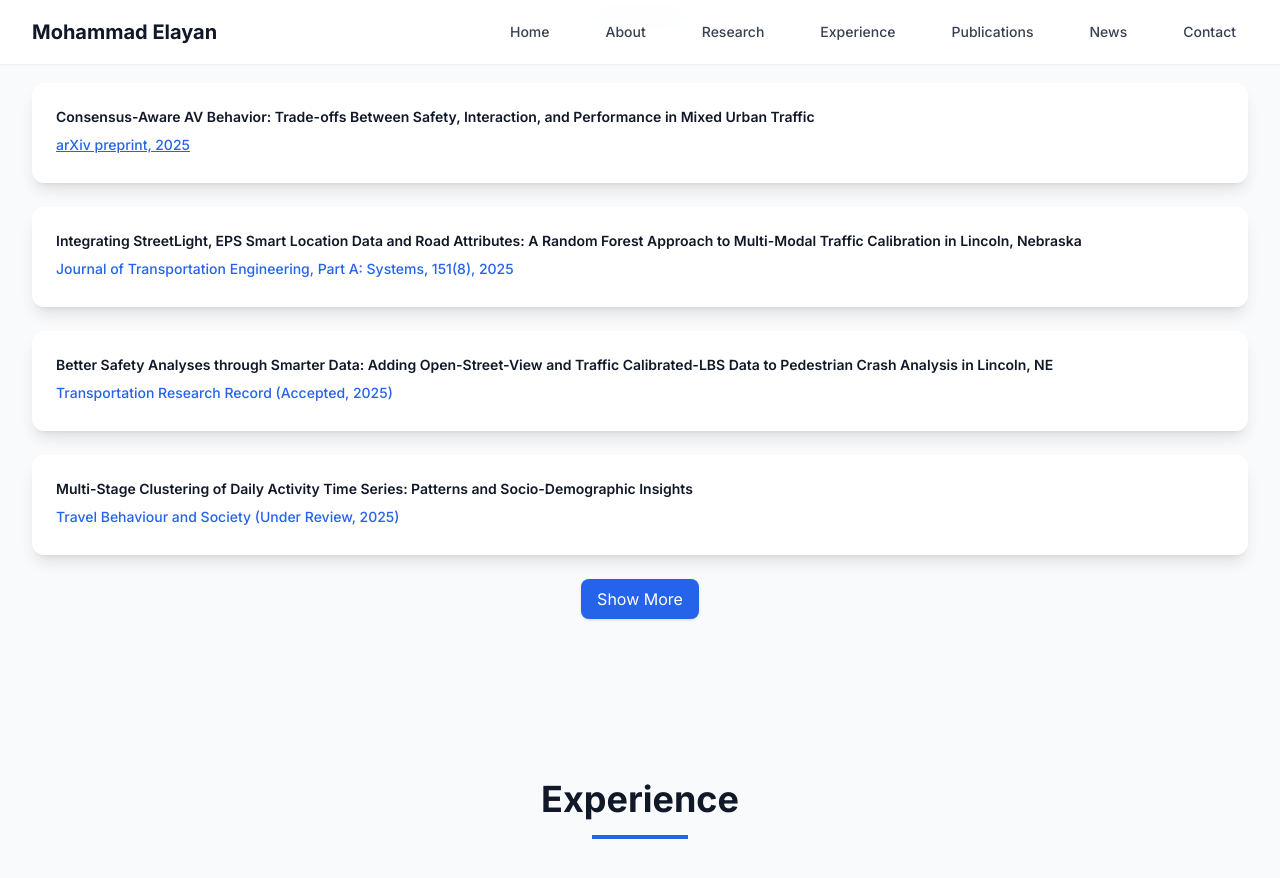
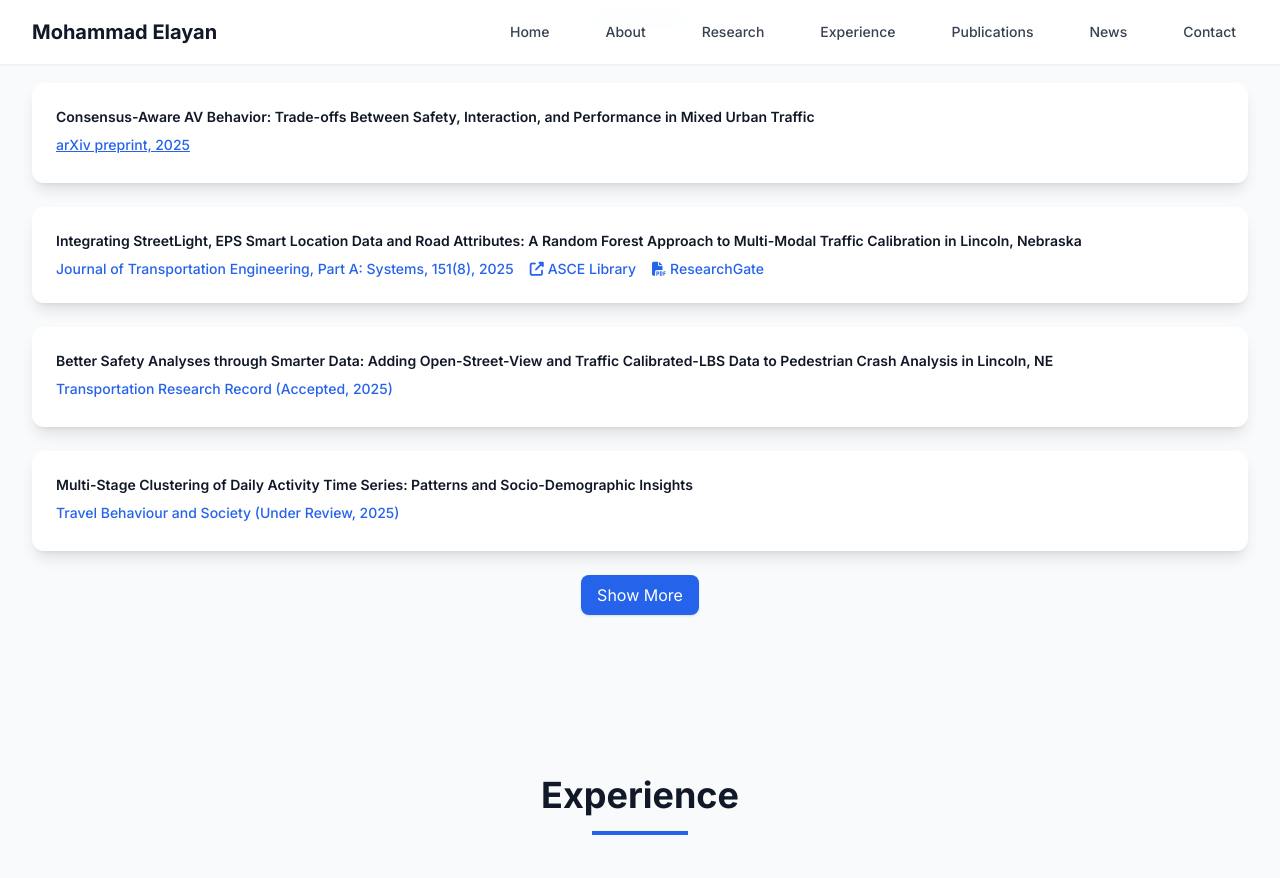
Before and after one commit to mselayan/mselayan.github.io, a Jekyll site: the page index.html, which Jekyll copies as it is, in a window 1280 px wide and 900 px high, scrolled down 4302 px. Shown: the top 878 px of the window. Built offline with Jekyll 4.4.1, drawn with Linux system fonts in a browser that asks for light colours; nearby versions of some CDN libraries.

Commit message:
Update index.html

```diff
--- a/index.html
+++ b/index.html
@@ -370,9 +370,28 @@
 
           <!-- Journal Paper -->
           <div class="bg-white p-6 rounded-xl shadow-lg card-hover">
-            <h3 class="text-sm font-semibold text-gray-900 mb-2">Integrating StreetLight, EPS Smart Location Data and Road Attributes: A Random Forest Approach to Multi-Modal Traffic Calibration in Lincoln, Nebraska</h3>
-            <p class="text-blue-600 font-medium text-sm mb-1">Journal of Transportation Engineering, Part A: Systems, 151(8), 2025</p>
+            <h3 class="text-sm font-semibold text-gray-900 mb-2">
+              Integrating StreetLight, EPS Smart Location Data and Road Attributes:
+              A Random Forest Approach to Multi-Modal Traffic Calibration in Lincoln, Nebraska
+            </h3>
+
+            <div class="flex flex-wrap items-center gap-4">
+              <p class="text-blue-600 font-medium text-sm mb-0">
+                Journal of Transportation Engineering, Part A: Systems, 151(8), 2025
+              </p>
+              <a href="https://ascelibrary.org/doi/10.1061/JTEPBS.TEENG-8949" target="_blank"
+                 class="inline-flex items-center text-blue-600 hover:text-blue-800 font-medium text-sm">
+                <i class="fas fa-external-link-alt mr-1"></i>
+                ASCE Library
+              </a>
+              <a href="https://www.researchgate.net/publication/390051928_Integrating_StreetLight_EPS_Smart_Location_Data_and_Road_Attributes_A_Random_Forest_Approach_to_Multi-Modal_Traffic_Calibration_in_Lincoln_Nebraska" target="_blank"
+                 class="inline-flex items-center text-blue-600 hover:text-blue-800 font-medium text-sm">
+                <i class="fas fa-file-pdf mr-1"></i>
+                ResearchGate
+              </a>
+            </div>
           </div>
+
 
           <!-- Accepted Paper -->
           <div class="bg-white p-6 rounded-xl shadow-lg card-hover">
```
